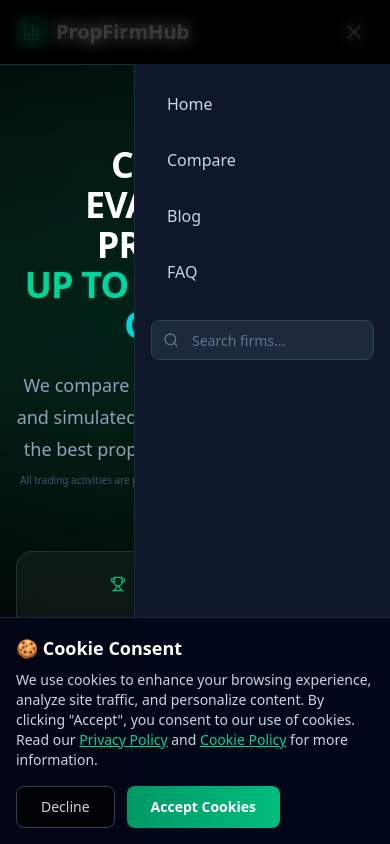
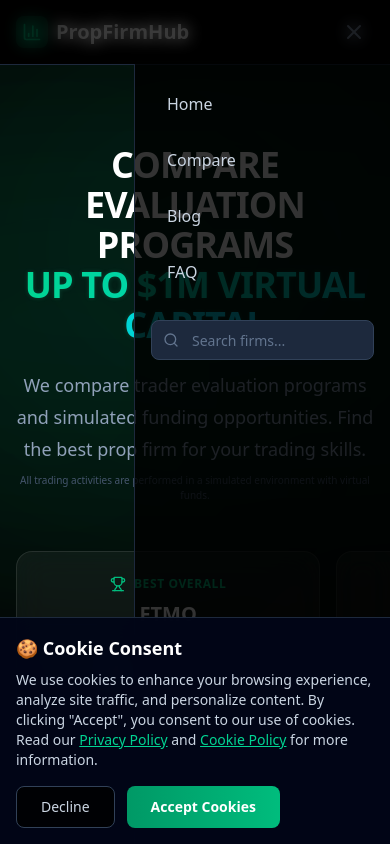
Before and after one commit to dihorulcristy/PropFirm, a Next.js app: page / in a window 390 px wide. Both pictures are taken after a click on the button 354 px from the left and 32 px from the top of the page. Shown: the top 844 px of the page. Built offline with nearby package versions, Linux system fonts and the light colour scheme; grey boxes are pictures that could not be loaded.

Commit message:
fix: update mobile menu background to match site design
- Change mobile menu background from slate-900 to black/80
- Add backdrop-blur effect for consistency
- Match header and site background styling

```diff
--- a/app/components/Header.tsx
+++ b/app/components/Header.tsx
@@ -79,7 +79,7 @@
                     />
 
                     {/* Menu Panel */}
-                    <div className="fixed right-0 top-16 h-[calc(100vh-4rem)] w-64 bg-slate-900 border-l border-slate-800 md:hidden animate-slide-in">
+                    <div className="fixed right-0 top-16 h-[calc(100vh-4rem)] w-64 bg-black/80 backdrop-blur border-l border-slate-800 md:hidden animate-slide-in">
                         <nav className="flex flex-col p-4 gap-2">
                             <button
                                 onClick={() => scrollToSection('hero')}
```
